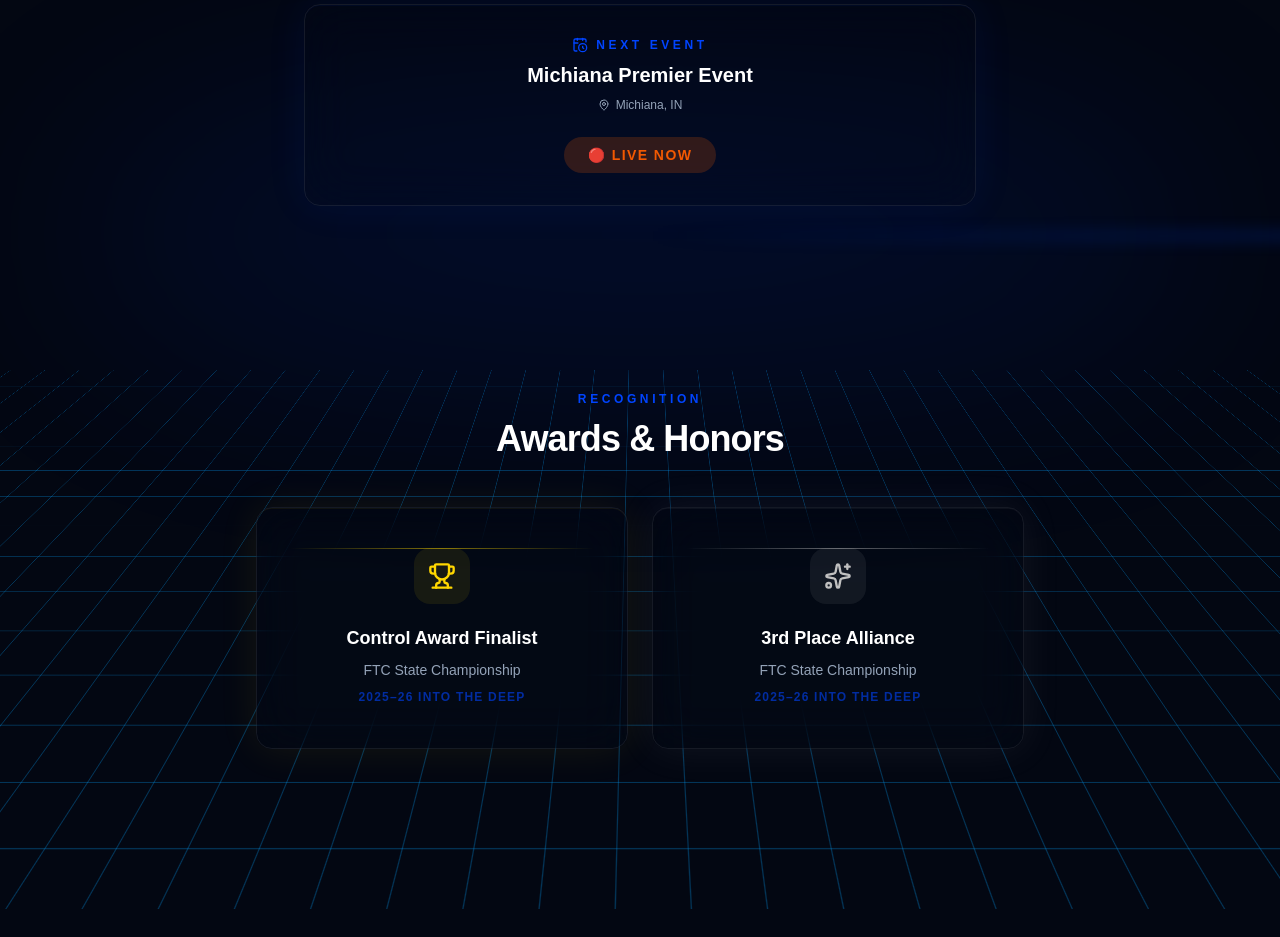
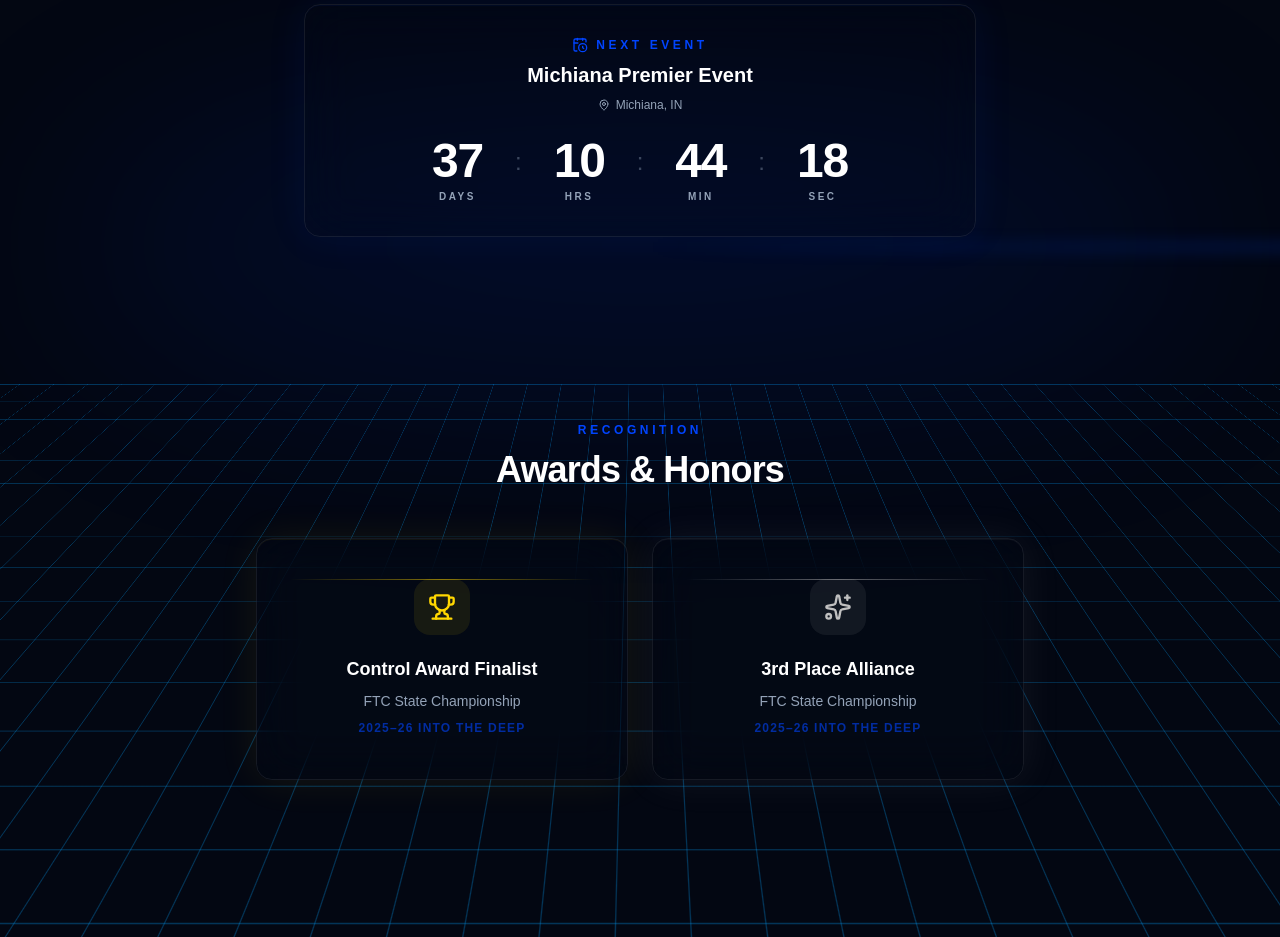
Before and after one commit to MunchemOG/electrolightsTeamSite, a React (Vite) app: page / in a window 1280 px wide. Shown: the part 1220-2157 px from the top of the page. Built offline with nearby package versions, Linux system fonts and the light colour scheme.

Commit message:
refactor: update event date and remove conditional live status display in CountdownTimer

```diff
--- a/src/features/landing/CountdownTimer.tsx
+++ b/src/features/landing/CountdownTimer.tsx
@@ -1,4 +1,4 @@
-import { useState, useEffect, useMemo } from 'react'
+import { useState, useEffect } from 'react'
 import { CalendarClock, MapPin } from 'lucide-react'
 import { GlassCard } from '@/components/ui/GlassCard'
 
@@ -6,7 +6,7 @@ import { GlassCard } from '@/components/ui/GlassCard'
 const NEXT_EVENT = {
   name: 'Michiana Premier Event',
   location: 'Michiana, IN',
-  date: new Date('2026-01-10T09:00:00-05:00'),
+  date: new Date('2026-05-28T07:30:00-06:00'),
 }
 
 interface TimeLeft {
@@ -53,11 +53,6 @@ export function CountdownTimer() {
     return () => clearInterval(interval)
   }, [])
 
-  const isLive = useMemo(
-    () => timeLeft.days + timeLeft.hours + timeLeft.minutes + timeLeft.seconds === 0,
-    [timeLeft],
-  )
-
   return (
     <GlassCard className="mx-auto w-full max-w-2xl px-8 py-8" glowColor="#0044ff">
       {/* Header */}
@@ -73,14 +68,7 @@ export function CountdownTimer() {
         </div>
       </div>
 
-      {/* Countdown or LIVE badge */}
-      {isLive ? (
-        <div className="flex justify-center">
-          <span className="animate-pulse rounded-full bg-brand-orange/20 px-6 py-2 text-sm font-bold uppercase tracking-widest text-brand-orange">
-            🔴 Live Now
-          </span>
-        </div>
-      ) : (
+      {/* Countdown display (always visible) */}
       <div className="flex items-center justify-center gap-4 md:gap-8">
         <TimeBlock value={timeLeft.days} label="Days" />
         <span className="mt-[-1rem] text-2xl font-light text-text-muted/40">:</span>
@@ -90,7 +78,6 @@ export function CountdownTimer() {
         <span className="mt-[-1rem] text-2xl font-light text-text-muted/40">:</span>
         <TimeBlock value={timeLeft.seconds} label="Sec" />
       </div>
-      )}
     </GlassCard>
   )
 }
```
Lines whose indentation alone changed are shown as unchanged.
